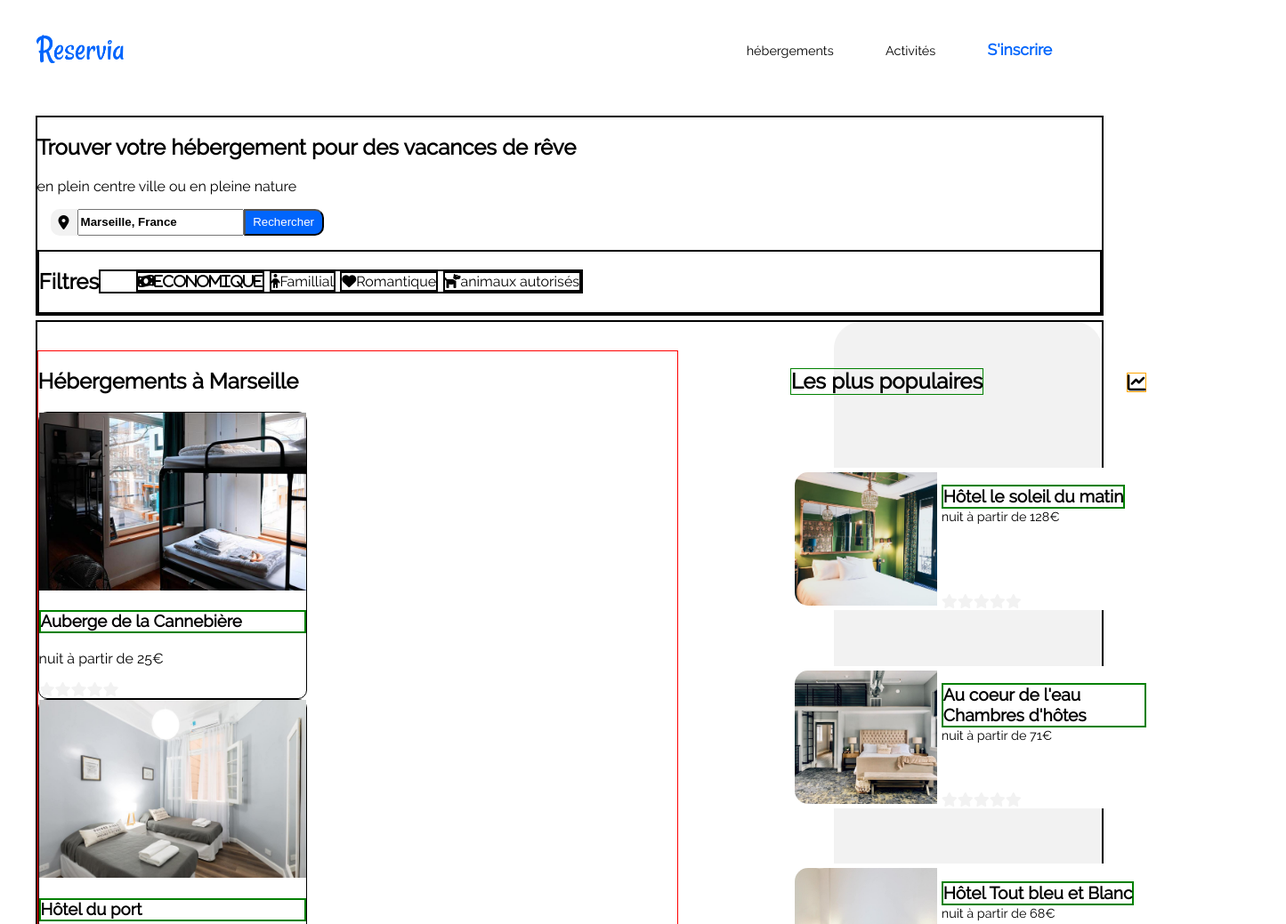
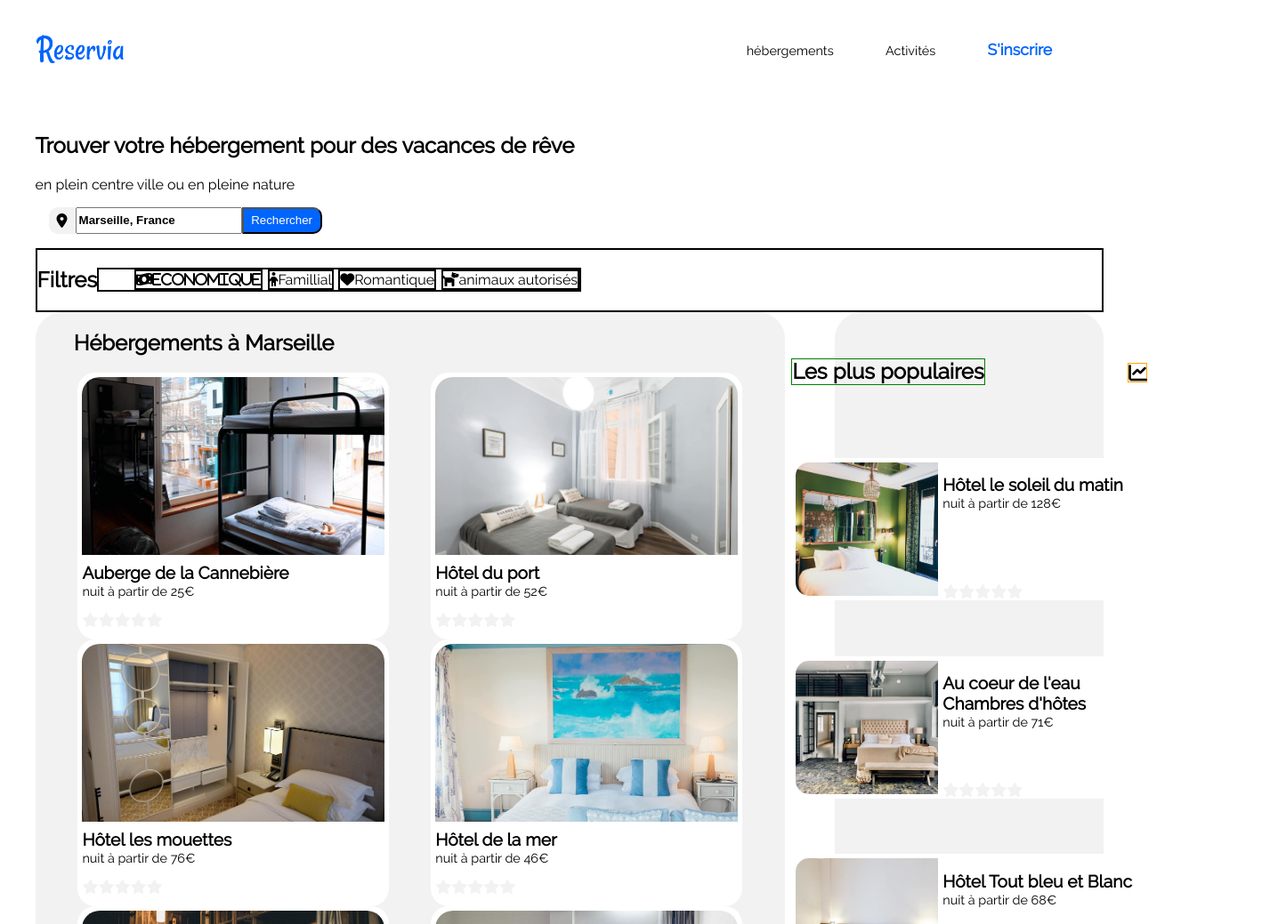
Before and after one commit to Sixeze/HuguesAubry_2_24112020, a plain HTML site: page index.html in a window 1280 px wide. Shown: the top 1039 px of the page at 89% size, 1445 px wide, since content can reach past the window. Drawn offline with Linux system fonts and the light colour scheme.

Commit message:
travail sur la section hébergements

```diff
--- a/index.html
+++ b/index.html
@@ -14,7 +14,6 @@
             <!--L'en tête-->
             <header>
                 <img id="logo" src="images/logo/Reservia@3x.png" alt="logo reservia" />
-
                 <nav>
                     <ul>
                         <li><a href="#">hébergements</a></li>
@@ -49,10 +48,11 @@
             <!--Section1 "trouver ses vacances de rêve -->
 
             <!--section2 "les hébergements"-->
-        <section class="section1">
+            <section class="section2">
                 <article>
                     <h2>Hébergements à Marseille</h2>
                     <div class="vignetteHebergements"><a href="Auberge de la Cannebière"><img src="images/Hebergements/chambreFer_S.jpg" alt="chambrefer" /></a>
+                        <div class="vignetteHebergementsTxt">
                             <h3>Auberge de la Cannebière</h3>
                             <p>nuit à partir de 25€</p>
                             <div class="noteEtoiles"><!--
@@ -63,7 +63,9 @@
                                 --><a href="#1" title="Donner 1 étoile"><i class="fas fa-star"></i></a>
                             </div>
                         </div>
+                    </div>
                     <div class="vignetteHebergements"><a href="Hôtel du port"><img src="images/Hebergements/chambreGrise_M.jpg" alt="chambreGrise" /></a>
+                        <div class="vignetteHebergementsTxt">
                             <h3>Hôtel du port</h3>
                             <p>nuit à partir de 52€</p>
                             <div class="noteEtoiles"><!--
@@ -74,7 +76,9 @@
                                 --><a href="#1" title="Donner 1 étoile"><i class="fas fa-star"></i></a>
                             </div>
                         </div>
+                    </div>
                     <div class="vignetteHebergements"><a href="Hôtel les mouettes"><img src="images/Hebergements/chambreMirroir_M.jpg" alt="chambreGrise" /></a>
+                        <div class="vignetteHebergementsTxt">
                             <h3>Hôtel les mouettes</h3>
                             <p>nuit à partir de 76€</p>
                             <div class="noteEtoiles"><!--
@@ -85,7 +89,9 @@
                                 --><a href="#1" title="Donner 1 étoile"><i class="fas fa-star"></i></a>
                             </div>
                         </div>
+                    </div>
                     <div class="vignetteHebergements"><a href="Hôtel de la mer"><img src="images/Hebergements/chambreBlue_M.jpg" alt="chambreBlue" /></a>
+                        <div class="vignetteHebergementsTxt">
                             <h3>Hôtel de la mer</h3>
                             <p>nuit à partir de 46€</p>
                             <div class="noteEtoiles"><!--
@@ -96,7 +102,9 @@
                                 --><a href="#1" title="Donner 1 étoile"><i class="fas fa-star"></i></a>
                             </div>
                         </div>
+                    </div>
                     <div class="vignetteHebergements"><a href="Auberge le panier"><img src="images/Hebergements/chambreBois_M.jpg" alt="chambreBois" /></a>
+                        <div class="vignetteHebergementsTxt">
                             <h3>Auberge le panier</h3>
                             <p>nuit à partir de 23€</p>
                             <div class="noteEtoiles"><!--
@@ -107,15 +115,18 @@
                                 --><a href="#1" title="Donner 1 étoile"><i class="fas fa-star"></i></a>
                             </div>
                         </div>
+                    </div>
                     <div class="vignetteHebergements"><a href="Hôtel chez Amina"><img src="images/Hebergements/chambreBlanche_M.jpg" alt="chambreBlanche" /></a>
+                        <div class="vignetteHebergementsTxt">
                             <h3>Hôtel chez Amina</h3>
                             <p>nuit à partir de 96€</p>
                             <div class="noteEtoiles">
-                            --><a href="#5" title="Donner 5 étoiles"><i class="fas fa-star"></i></a><!--
+                                <a href="#5" title="Donner 5 étoiles"><i class="fas fa-star"></i></a><!--
                                 --><a href="#4" title="Donner 4 étoiles"><i class="fas fa-star"></i></a><!--
                                 --><a href="#3" title="Donner 3 étoiles"><i class="fas fa-star"></i></a><!--
                                 --><a href="#2" title="Donner 2 étoiles"><i class="fas fa-star"></i></a><!--
                                 --><a href="#1" title="Donner 1 étoile"><i class="fas fa-star"></i></a>
+                            </div>
                         </div>
                     </div>
                     <h3>afficher plus</h3>
@@ -140,7 +151,6 @@
                             </div>
                         </div>
                     </div>
-
                     <div class="vignettePopulaires">
                         <a href="Au coeur de l'eau Chambres d'hôtes"><img src="images/Hebergements/chambreIndus_M.jpg" alt="chambreIndus" /></a>
                         <div class="vignettePopulairesTxt">
@@ -174,13 +184,23 @@
 
 
             <!--section3 "les activités"-->
-        <section>
+            <section class="section3">
                 <h2>Activités à Marseille</h2>
-            <a href="">Vieux port</a>
-            <a href="">Fort de Pomègues</a>
-            <a href="">Îles du Frioul</a>
-            <a href="">Parc National des Calanques</a>
-            <a href="">Parc Longchamp</a>
+                <div class="vignetteActivités...">
+                    <a href="Vieux port"><img src="images/Activites/bateaux_M.jpg" alt="Vieux Port" /></a>
+                    <h3>Vieux Port</h3>
+                </div>
+                <div class="vignetteActivités...">
+                    <a href="Fort de Pomègues"><img src="images/Activites/bunker_M.jpg" alt="Fort de Pomègues" /></a>
+                <h3>Fort de Pomègues</h3>
+                <div class="vignetteActivités..."></div><a href="Îles du Frioul"><img src="images/Activites/longueVue_M.jpg" alt="Îles du Frioul" /></a>
+                <h3>Îles du Frioul</h3>
+                <div class="vignetteActivités..."></div><a href="Parc National des Calanques"><img src="images/Activites/calanque_M.jpg" alt="Parc National des Calanques" /></a>
+                <h3>Parc National des Calanques</h3>
+                <div class="vignetteActivités..."></div><a href="Notre Dame de la Garde"><img src="images/Activites/basiliqueColline_M.jpg" alt="Notre Dame de la Garde" /></a>
+                <h3>Notre Dame de la Garde</h3>
+                <div class="vignetteActivités..."></div><a href="Parc Longchamp"><img src="images/Activites/fontaine_M.jpg" alt="Parc Longchamp" /></a>
+                <h3>Parc Longchamp</h3>
             </section>
             <!--section3 "les activités"-->
 
--- a/style.css
+++ b/style.css
@@ -13,26 +13,23 @@
 }
 /*général*/
 
-section, aside, footer
+footer
 {
     border: 2px solid black;
     margin-bottom: 5px;
 }
-h3
-{
-    border: 2px solid green;
-}
+
 body
 {
     font-family: 'ralewayregular','Trebuchet MS', Arial, sans-serif;
 }
-
 
 #bloc_page
 {
  width: 95%;
  margin: auto;
 }
+
 h1, h2, h3
 {
     font-weight: bold;
@@ -40,8 +37,6 @@ h1, h2, h3
 ul
 {
     list-style-type: none;
-
-
 }
 
 /*général*/
@@ -57,7 +52,6 @@ header /*block header*/
     justify-content: space-between;
     align-items: flex-start;
 }
-
 
 #logo /*logo*/
 {
@@ -107,11 +101,11 @@ nav #inscrire:hover
     color: #0065FC;
     border-top: none;
 }
-
 /* =================================================     Header    ================================================= */
 
+
 /* ================================================= Section haute ================================================= */
-/*Zone recherche*/
+/*Zone recherche*//* a finir !!! */
 
 #barreRecherche
 {
@@ -119,18 +113,6 @@ nav #inscrire:hover
     margin-left: 15px;
 }
 
-
-
-
-h1
-{
-
-}
-
-h2
-{
-
-}
 
 .logorecherche
 {
@@ -140,7 +122,6 @@ h2
     border-radius:  10px 0px 0px 10px;
     display: flex;
 }
-
 .logorecherche i
 {
     margin: auto;
@@ -149,8 +130,6 @@ h2
 {
     font-weight: bold;
 }
-
-
 button
 {
     background-color: #0065FC;
@@ -159,9 +138,11 @@ button
     width: 90px;
     border-radius: 0px 10px 10px 0px;
 }
+
 /*Zone recherche*/
 
-/*Zone filtres*/
+/*Zone filtres*/ /*a faire*/
+
 .filtres
 {
     border : 2px solid black;
@@ -171,7 +152,6 @@ button
     justify-content: flex-start;
     align-items: center;
 }
-
 .filtres ul
 {
     border : 2px solid black;
@@ -183,40 +163,77 @@ button
 .filtres li
 {
     border : 2px solid black;
-
 }
 /*Zone filtres*/
+
 /* ================================================= Section Haute ================================================= */
-.section1 /* fonction général de la section1*/
+
+/* =================================================  Section Mid  ================================================= */
+
+.section2 /* fonction général de la section1*/
 {
     display: flex;
     flex-direction: row;
     justify-content: space-between;
-    align-items: baseline;
 
 }
 /* fonction de l'article*/
 
 article
 {
-    border: 1px solid red;
-    width: 60%;
-    margin-right: 10px;
+    border: 1px solid #f2f2f2;
+    border-radius: 30px/30px;
+    background-color: #f2f2f2;
+    width: 70%;
+    display: flex;
+    flex-wrap: wrap;
+    flex-direction: row;
+    justify-content: space-evenly;
+    align-items: center;
+
+}
+article h2, article h3
+{
+    width: 90%;
+}
+.vignetteHebergements
+{
+    background-color: white;
+    border-radius: 20px 20px 20px 20px;
+    width: 350px;
+    height: 300px;
+}
+.vignetteHebergements img
+{
+    object-fit: cover;
+    margin: 5px;
+    border-radius: 20px 20px 0px 0px;
+    width: 340px;
+    height: 200px;
+}
+.vignetteHebergementsTxt
+{
+    display: flex;
+    flex-direction: column;
+}
+.vignetteHebergementsTxt h3
+{
+    font-size: 1.2em;
+    margin-left: 5px;
+    margin-top: 0px;
+    margin-bottom: 1px;
+}
+.vignetteHebergementsTxt p
+{
+    font-size: 0.9em;
+    margin-left: 5px;
+    margin-top: 0px;
 }
 
+.vignetteHebergementsTxt .noteEtoiles
+{
+    margin-left: 5px;
 
-
-.vignetteHebergements
-{
-    border: 1px solid black;
-    border-radius: 10px/10px;
-    width: 300px;
-}
-
-.vignetteHebergements img
-{
-
-    width: 300px;
 }
 
 /*fonction de l'article */
@@ -224,9 +241,9 @@ article
 /*fonction du aside*/
 aside
 {
-        border: 1px solid #f2f2f2;
-        border-radius: 30px/30px;
-        background-color: #f2f2f2;
+    border: 1px solid #f2f2f2;
+    border-radius: 30px/30px;
+    background-color: #f2f2f2;
         width: 25%;
         height: 800px;
         display: flex;
@@ -335,10 +352,19 @@ aside
 /* css de la class noteEtoiles*/
 
 
-/* =================================================  Section Mid  ================================================= */
+
 /* =================================================  Section Mid  ================================================= */
 
 /* =================================================  Section bas  ================================================= */
+
+.section3
+{
+    border: 1px solid black;
+
+    margin-top: 50px;
+
+    background-color:white;
+}
 /* =================================================  Section bas  ================================================= */
 
 /* =================================================    footer     ================================================= */
```
Also changed, not shown: images/Activites/basiliqueColline_L.jpg (deleted), images/Activites/basiliqueColline_M.jpg (added), images/Activites/bateaux_L.jpg (deleted), images/Activites/bateaux_M.jpg (added), images/Activites/bunker_L.jpg (deleted), images/Activites/bunker_M.jpg (added), images/Activites/calanque_L.jpg (deleted), images/Activites/calanque_M.jpg (added), images/Activites/fontaine_L.jpg (deleted), images/Activites/fontaine_M.jpg (added), images/Activites/longueVue_L.jpg (deleted), images/Activites/longueVue_M.jpg (added). Lines whose indentation alone changed are shown as unchanged.
